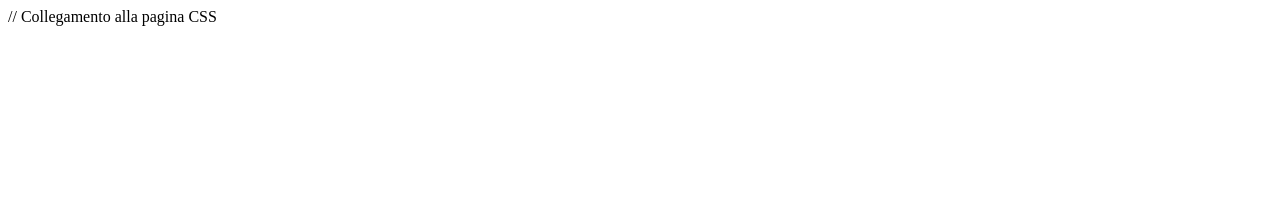
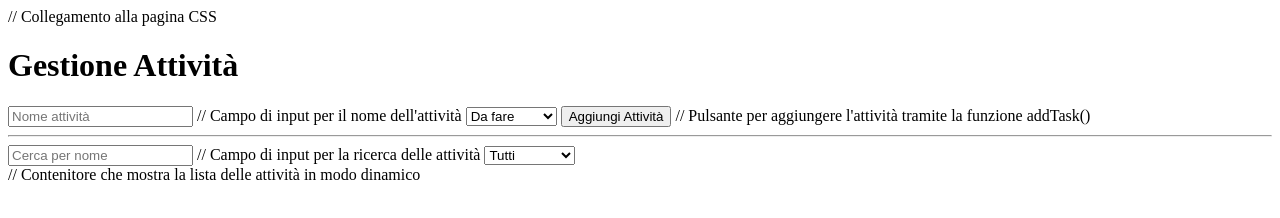
Before and after one commit to TommasoLocatelli-ai/Progetti-UF07Web, a plain HTML site: page Task-management/index.html in a window 1280 px wide. Drawn offline with Linux system fonts and the light colour scheme.

Commit message:
aggiunto contenuto e commenti all'index per il primo es

```diff
--- a/Task-management/index.html
+++ b/Task-management/index.html
@@ -7,6 +7,29 @@
   <link rel="stylesheet" href="style.css">  // Collegamento alla pagina CSS
 </head>
 <body>
+  <div class="container">
+    <h1>Gestione Attività</h1>
 
+    <input type="text" id="taskName" placeholder="Nome attività"> // Campo di input per il nome dell'attività
+    <select id="taskStatus"> // Selettore per lo stato dell'attività
+      <option value="da-fare">Da fare</option>
+      <option value="in-corso">In corso</option>
+      <option value="completato">Completato</option>
+    </select>
+    <button onclick="addTask()">Aggiungi Attività</button> // Pulsante per aggiungere l'attività tramite la funzione addTask()
+
+    <hr>
+
+    <input type="text" id="searchInput" placeholder="Cerca per nome" oninput="renderTasks()"> // Campo di input per la ricerca delle attività
+    <select id="filterStatus" onchange="renderTasks()"> // Selettore per filtrare le attività in base allo stato
+      <option value="all">Tutti</option>
+      <option value="da-fare">Da fare</option>
+      <option value="in-corso">In corso</option>
+      <option value="completato">Completato</option>
+    </select>
+
+    <div id="taskList"></div> // Contenitore che mostra la lista delle attività in modo dinamico
+  </div>
+  <script src="script.js"></script>
 </body>
 </html>
```
